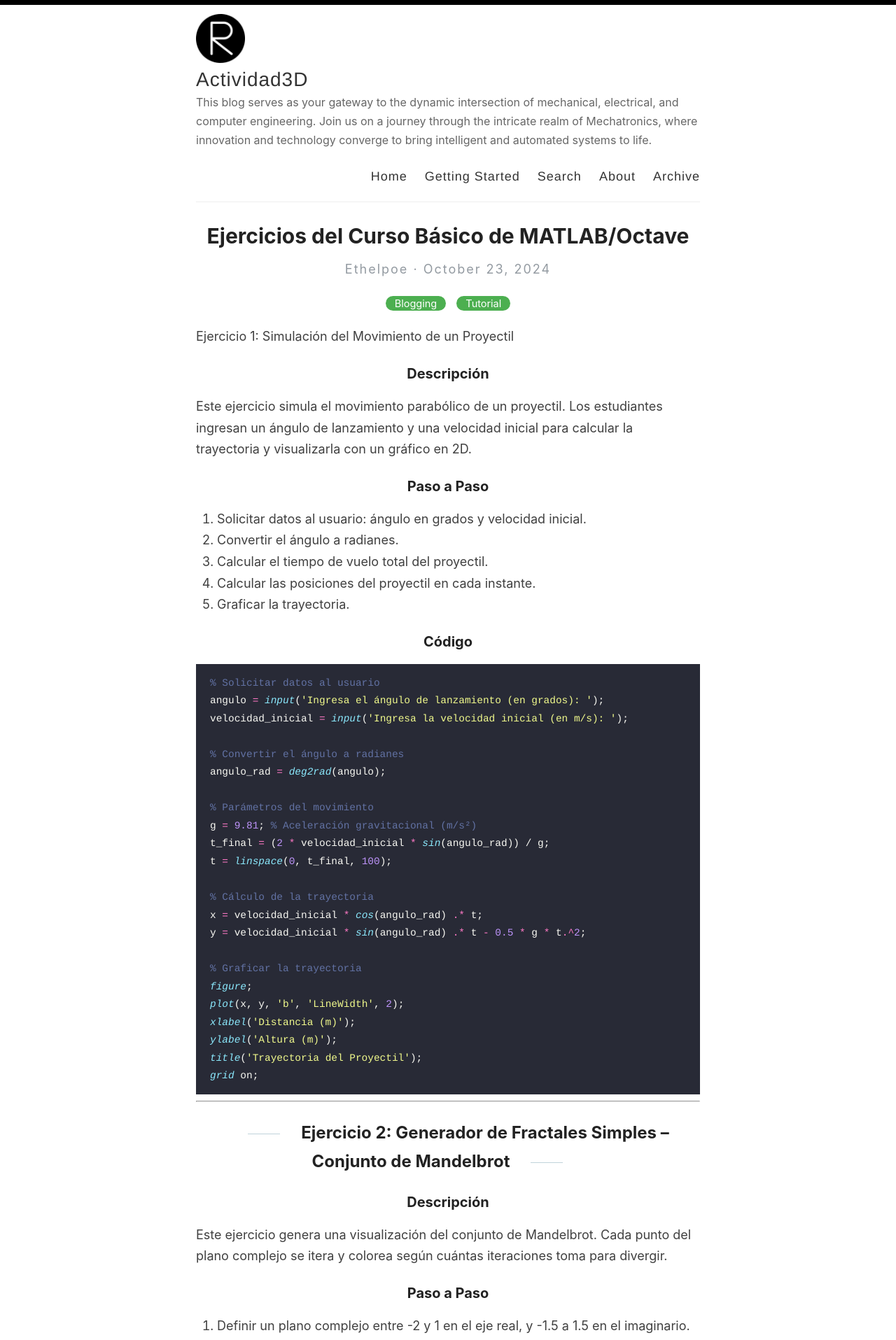
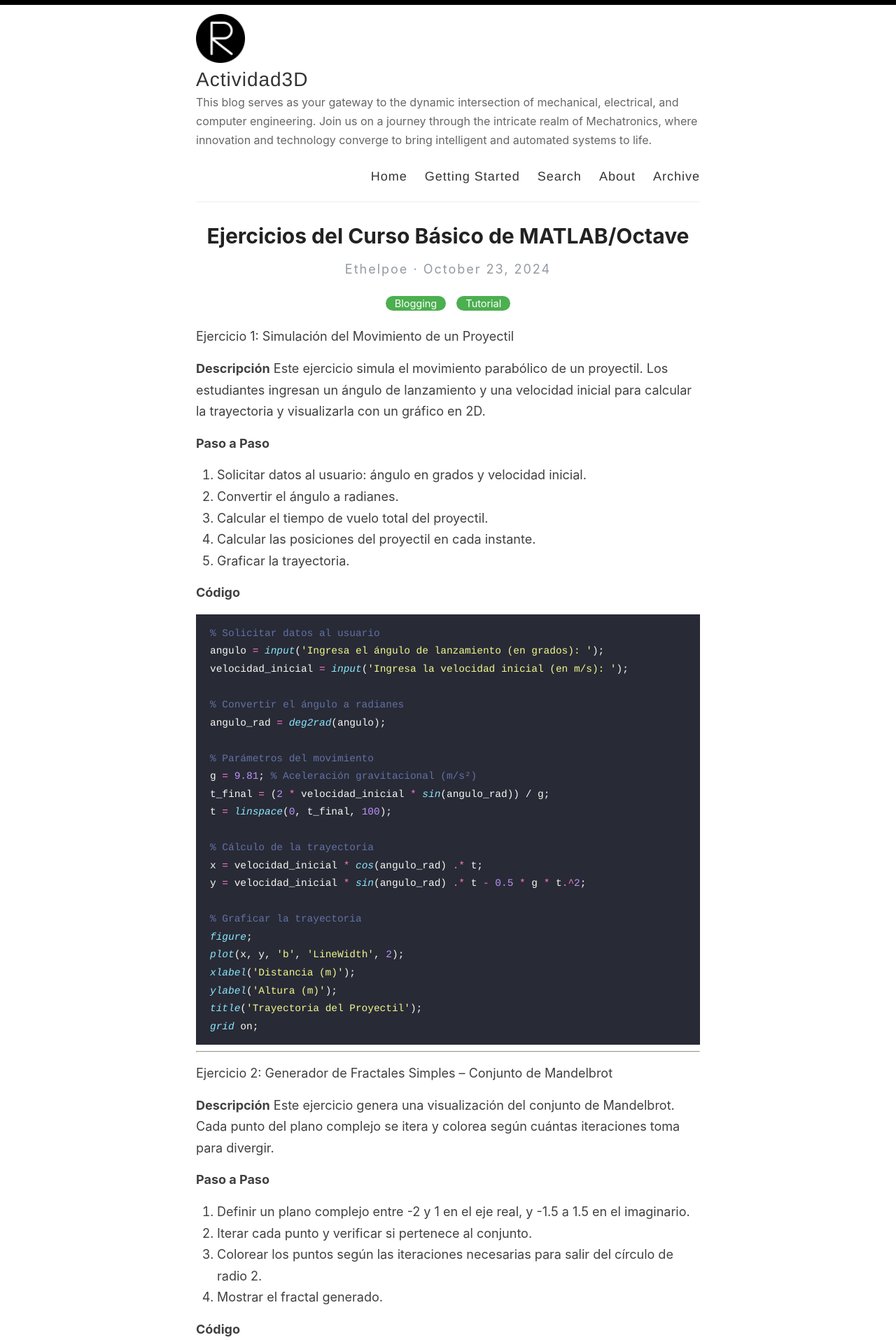
Before and after one commit to ethelpoe/ethelpoe.github.io, a Jekyll site: the page built from _posts/2024-10-24-matlab_octave_Ejercicios.md, in a window 1280 px wide. Shown: the top 1915 px of the page at 70% size. Built offline with Jekyll 4.4.1, drawn with Linux system fonts in a browser that asks for light colours; our own code applies the rules of GitHub Pages for plain Markdown files.

````diff
--- a/_posts/2024-10-24-matlab_octave_Ejercicios.md
+++ b/_posts/2024-10-24-matlab_octave_Ejercicios.md
@@ -14,17 +14,17 @@ pin: false
 
 Ejercicio 1: Simulación del Movimiento de un Proyectil
 
-### **Descripción**
+**Descripción**
 Este ejercicio simula el movimiento parabólico de un proyectil. Los estudiantes ingresan un ángulo de lanzamiento y una velocidad inicial para calcular la trayectoria y visualizarla con un gráfico en 2D.
 
-### **Paso a Paso**
+**Paso a Paso**
 1. Solicitar datos al usuario: ángulo en grados y velocidad inicial.
 2. Convertir el ángulo a radianes.
 3. Calcular el tiempo de vuelo total del proyectil.
 4. Calcular las posiciones del proyectil en cada instante.
 5. Graficar la trayectoria.
 
-### **Código**
+**Código**
 ```matlab
 % Solicitar datos al usuario
 angulo = input('Ingresa el ángulo de lanzamiento (en grados): ');
@@ -53,18 +53,18 @@ grid on;
 
 ---
 
-## Ejercicio 2: Generador de Fractales Simples – Conjunto de Mandelbrot
+Ejercicio 2: Generador de Fractales Simples – Conjunto de Mandelbrot
 
-### **Descripción**
+**Descripción**
 Este ejercicio genera una visualización del conjunto de Mandelbrot. Cada punto del plano complejo se itera y colorea según cuántas iteraciones toma para divergir.
 
-### **Paso a Paso**
+**Paso a Paso**
 1. Definir un plano complejo entre -2 y 1 en el eje real, y -1.5 a 1.5 en el imaginario.
 2. Iterar cada punto y verificar si pertenece al conjunto.
 3. Colorear los puntos según las iteraciones necesarias para salir del círculo de radio 2.
 4. Mostrar el fractal generado.
 
-### **Código**
+**Código**
 ```matlab
 % Parámetros de la visualización
 limite = 2;
@@ -97,18 +97,18 @@ title('Conjunto de Mandelbrot');
 
 ---
 
-## Ejercicio 3: Procesamiento de Imágenes Básicas – Aplicación de Filtros
+Ejercicio 3: Procesamiento de Imágenes Básicas – Aplicación de Filtros
 
-### **Descripción**
+**Descripción**
 Este ejercicio introduce el procesamiento básico de imágenes al aplicar filtros de media y Sobel a una imagen en escala de grises.
 
-### **Paso a Paso**
+**Paso a Paso**
 1. Cargar una imagen en escala de grises usando `imread`.
 2. Aplicar un filtro de media para suavizar la imagen.
 3. Aplicar el filtro Sobel para detectar bordes.
 4. Mostrar las imágenes usando subplots.
 
-### **Código**
+**Código**
 ```matlab
 % Cargar la imagen
 imagen = imread('imagen_grises.jpg'); % Asegúrate de tener una imagen en escala de grises
@@ -131,9 +131,9 @@ subplot(1, 3, 3); imshow(imagen_bordes); title('Filtro Sobel');
 
 ---
 
-## Ejercicio 1: Simulación del Movimiento de un Proyectil
+Ejercicio 1: Simulación del Movimiento de un Proyectil
 
-### **Explicación**
+**Explicación**
 En este ejercicio, el movimiento del proyectil sigue la ecuación:
 - **Posición en X**: \(x(t) = v_0 \cdot \cos(\theta) \cdot t\)
 - **Posición en Y**: \(y(t) = v_0 \cdot \sin(\theta) \cdot t - \frac{1}{2} g t^2\)
@@ -145,7 +145,7 @@ Donde:
 
 El proyectil describe una trayectoria parabólica y termina cuando toca el suelo (cuando \(y = 0\)).
 
-### **Actividad sugerida 1: Modificar la gravedad**
+**Actividad sugerida 1: Modificar la gravedad**
 Permitir que el usuario seleccione un valor de gravedad diferente para simular el comportamiento en otros planetas.
 
 **Código modificado:**
@@ -178,15 +178,15 @@ Este cambio permitirá que los alumnos experimenten con la gravedad en otros pla
 
 ---
 
-## Ejercicio 2: Generador de Fractales – Conjunto de Mandelbrot
+Ejercicio 2: Generador de Fractales – Conjunto de Mandelbrot
 
-### **Explicación**
+**Explicación**
 El conjunto de Mandelbrot está formado por números complejos que no divergen cuando se aplican iterativamente la fórmula:
 - \(Z_{n+1} = Z_n^2 + C\), donde \(Z\) y \(C\) son números complejos.
 
 Los puntos que permanecen dentro de un círculo de radio 2 después de un número de iteraciones se consideran parte del conjunto.
 
-### **Actividad sugerida 1: Permitir el número de iteraciones**
+**Actividad sugerida 1: Permitir el número de iteraciones**
 Agregar la opción de que el usuario modifique el número de iteraciones para observar los cambios en la calidad del fractal.
 
 **Código modificado:**
@@ -222,14 +222,14 @@ Los estudiantes podrán ver cómo un mayor número de iteraciones genera más de
 
 ---
 
-## Ejercicio 3: Procesamiento de Imágenes Básicas – Aplicación de Filtros
+Ejercicio 3: Procesamiento de Imágenes Básicas – Aplicación de Filtros
 
-### **Explicación**
+**Explicación**
 Este ejercicio introduce la idea de filtros aplicados a imágenes.
 - **Filtro de Media**: Suaviza la imagen reduciendo el ruido.
 - **Filtro Sobel**: Detecta bordes en la imagen resaltando los cambios de intensidad.
 
-### **Actividad sugerida 1: Cambiar el tamaño del filtro de media**
+**Actividad sugerida 1: Cambiar el tamaño del filtro de media**
 Permitir que el usuario defina el tamaño del filtro de media y observar cómo esto afecta la suavidad de la imagen.
 
 **Código modificado:**
````
